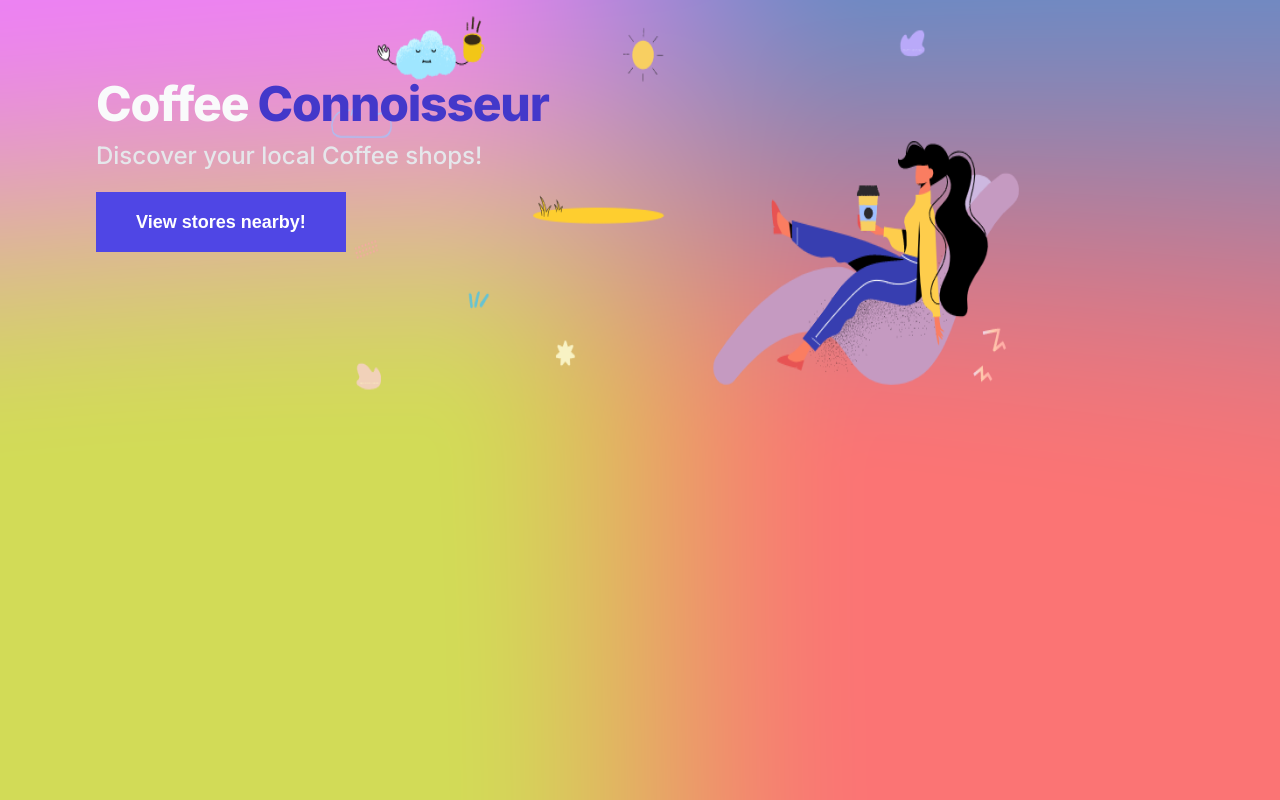
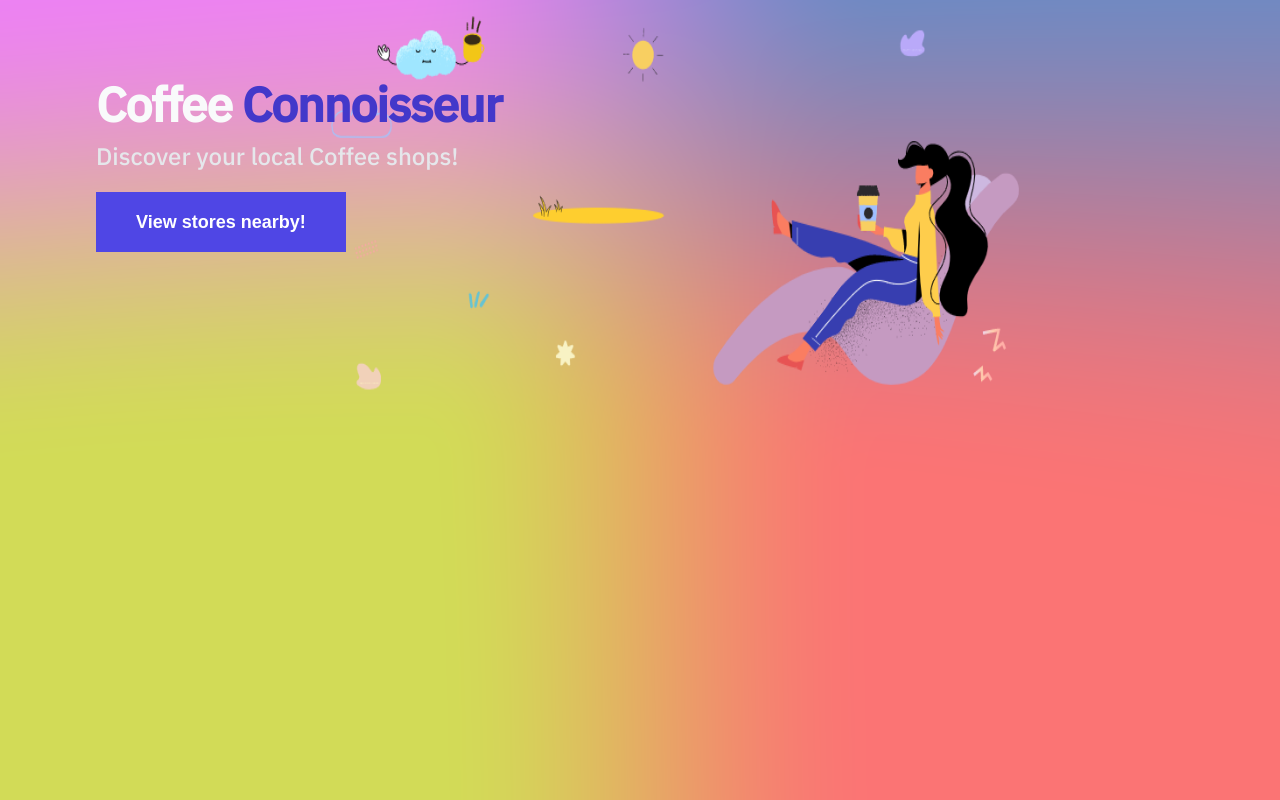
Before and after one commit to NPNextJS/DiscoverCoffeeStores, a Next.js app: page / in a window 1280 px wide. Built offline with nearby package versions, Linux system fonts and the light colour scheme.

Commit message:
add fonts

```diff
--- a/pages/_app.js
+++ b/pages/_app.js
@@ -1,5 +1,32 @@
-import '@/styles/globals.css'
+import "@/styles/globals.css";
+import localFile from "next/font/local";
+import { IBM_Plex_Sans } from "next/font/google";
+
+/** nextjs host font from google font */
+const ips = IBM_Plex_Sans({
+  subsets: ["latin"],
+  weight: "500",
+  style: "normal",
+});
+
+/** local font */
+const bagel = localFile({
+  src: [
+    {
+      path: "../public/fonts/Bagel_Fat_One/BagelFatOne-Regular.ttf",
+    },
+  ],
+});
 
 export default function App({ Component, pageProps }) {
-  return <Component {...pageProps} />
+  return (
+    <>
+      <style jsx global>{`
+        html {
+          font-family: ${ips.style.fontFamily};
+        }
+      `}</style>
+      <Component {...pageProps} />
+    </>
+  );
 }
--- a/pages/index.js
+++ b/pages/index.js
@@ -1,10 +1,7 @@
 import Head from "next/head";
 import Image from "next/image";
-import { Inter } from "next/font/google";
 import styles from "@/styles/Home.module.css";
 import Banner from "@/components/Banner";
-
-const inter = Inter({ subsets: ["latin"] });
 
 export default function Home() {
   const handleOnBannerClick = () => {
@@ -18,7 +15,7 @@ export default function Home() {
         <meta name="viewport" content="width=device-width, initial-scale=1" />
         <link rel="icon" href="/favicon.ico" />
       </Head>
-      <main className={`${styles.main} ${inter.className}`}>
+      <main className={styles.main}>
         <Banner
           buttonText="View stores nearby!"
           handleOnBannerClick={handleOnBannerClick}
```
Also changed, not shown: public/fonts/Bagel_Fat_One/BagelFatOne-Regular.ttf (renamed from pages/Bagel_Fat_One/BagelFatOne-Regular.ttf).
